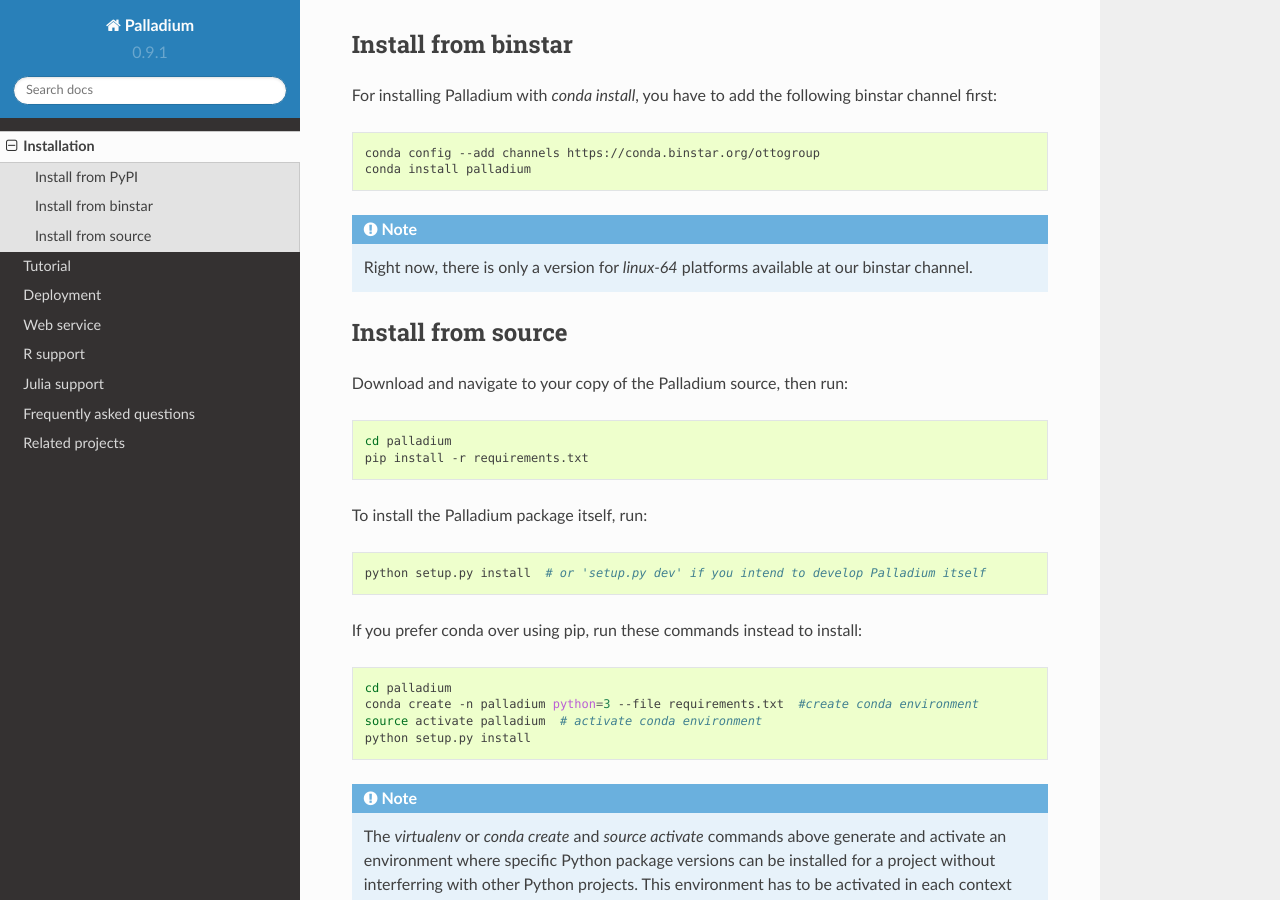
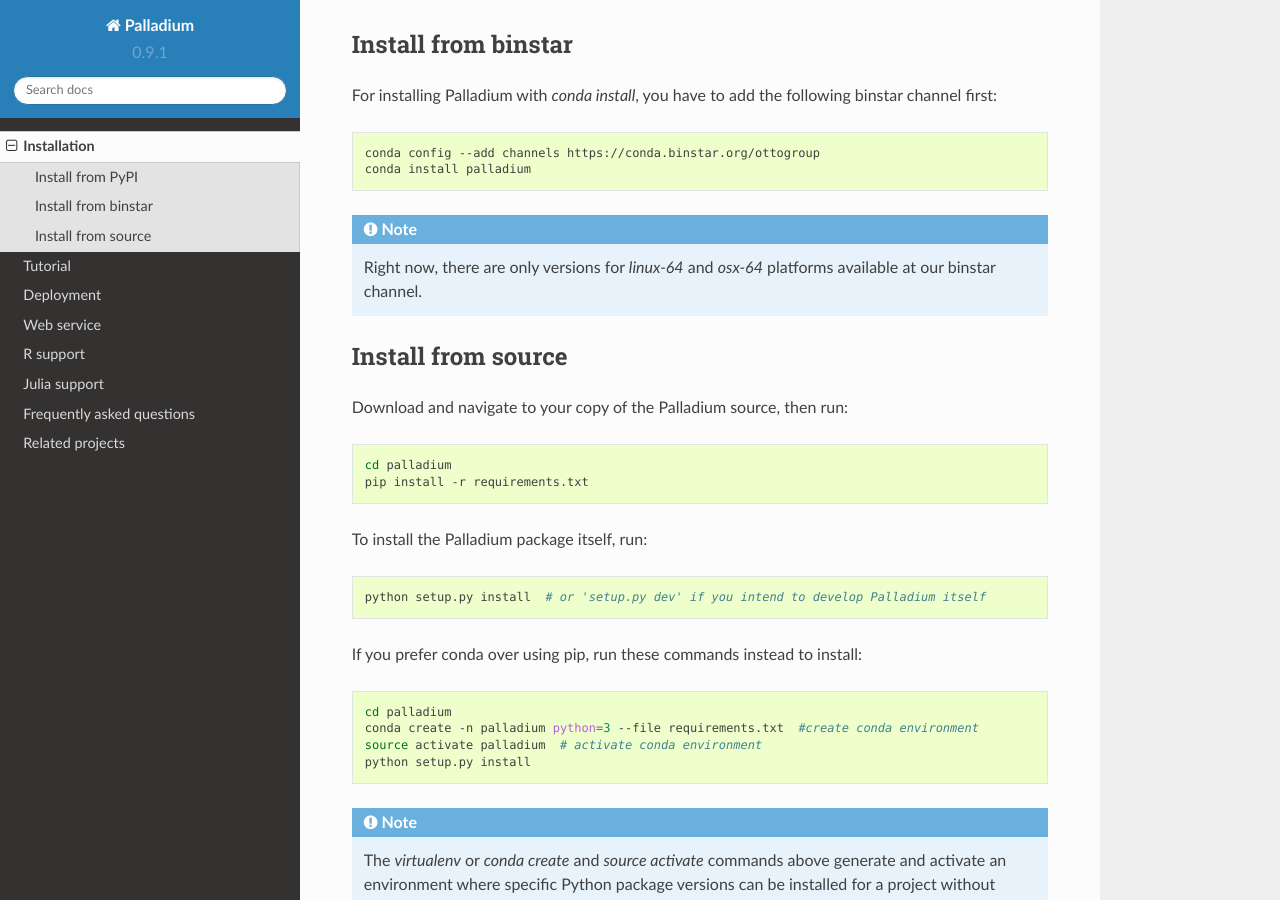
Before and after one commit to ottogroup/palladium, a Sphinx documentation site: the page built from docs/user/installation.rst, in a window 1280 px wide and 900 px high, scrolled down 667 px. Built offline with Sphinx 7.4.7 and the Read the Docs theme 2.0.0, drawn with Linux system fonts in a browser that asks for light colours; pages that are not in the unit, such as notebooks, are missing from menus.

Commit message:
Added info that conda package for osx-64 is also available.

```diff
--- a/docs/user/installation.rst
+++ b/docs/user/installation.rst
@@ -46,8 +46,8 @@ following binstar channel first:
 
 .. note::
 
-  Right now, there is only a version for `linux-64` platforms available
-  at our binstar channel.
+  Right now, there are only versions for `linux-64` and `osx-64`
+  platforms available at our binstar channel.
 
 Install from source
 ===================
```
